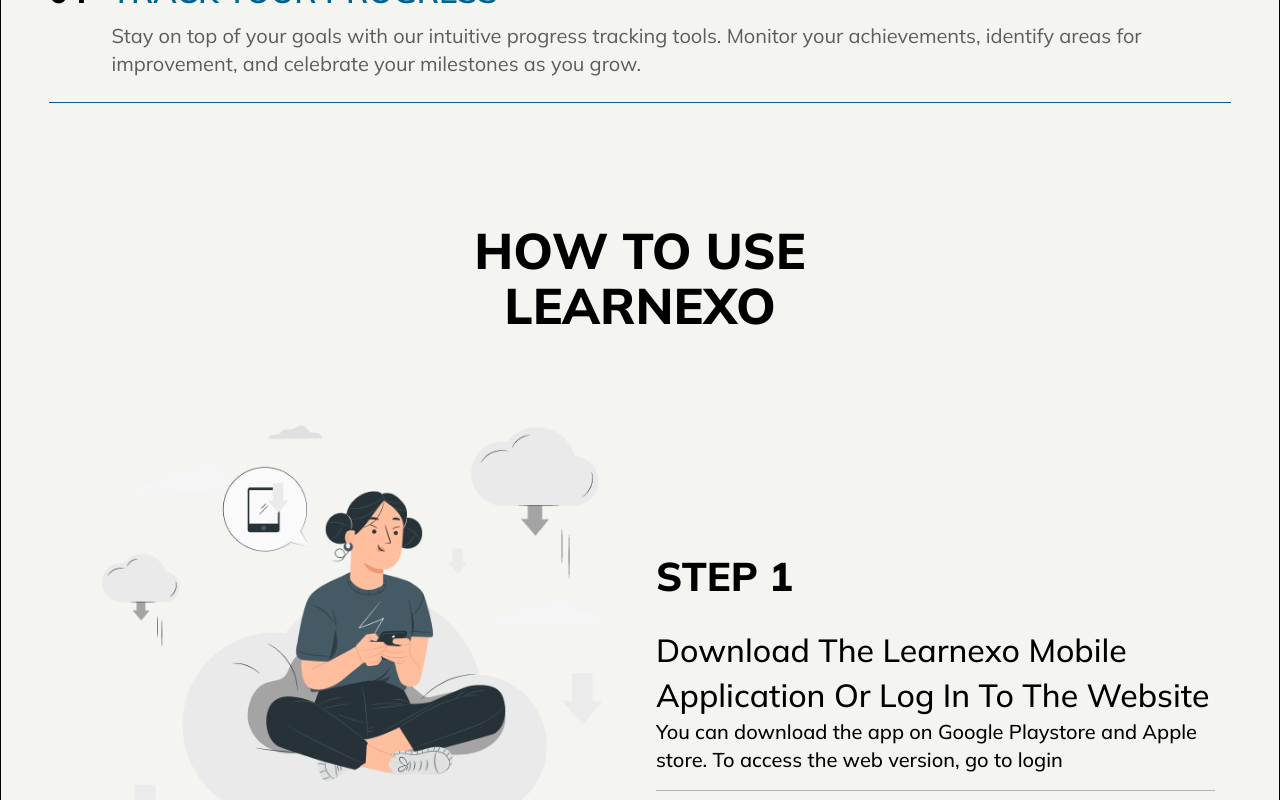
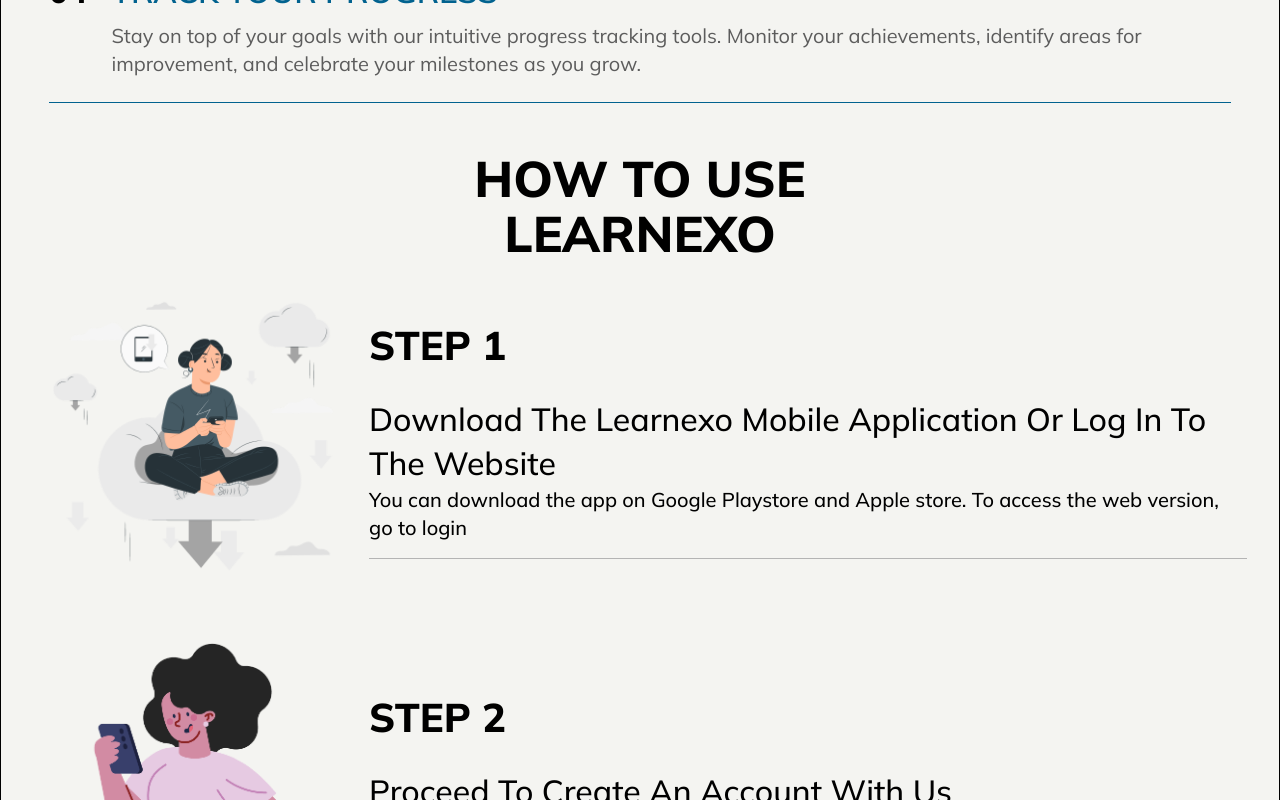
Before and after one commit to Ceejay-777/learNexo, a React (Vite) app: page / in a window 1280 px wide. Shown: the part 1460-2260 px from the top of the page. Built offline with nearby package versions, Linux system fonts and the light colour scheme.

Commit message:
Removing whitespace

```diff
--- a/src/components/StepsToUse.jsx
+++ b/src/components/StepsToUse.jsx
@@ -5,10 +5,10 @@
     <div
       className={`w-full flex flex-col sm:flex-row items-center ${
         reverse && "sm:flex-row-reverse"
-      } gap-4`}
+      } gap-4 `}
     >
-      <img src={image} className="w-1/2 h-full" />
-      <div className="flex flex-col md:gap-4 justify-between md:w-1/2 h-fit border-b-1 border-[#B4B4B4] pb-4 mx-12 sm:mx-0">
+      <img src={image} className="w-1/3 h-full max-w-[320px]" />
+      <div className="flex flex-col md:gap-4 justify-between h-fit border-b-1 border-[#B4B4B4] pb-4 mx-12 sm:mx-0">
         <h3 className="font-extrabold text-xl sm:text-2xl md:text-3xl lg:text-[40px] mb-2 leading-[140%]">
           STEP {index}
         </h3>
--- a/src/sections/About.jsx
+++ b/src/sections/About.jsx
@@ -4,11 +4,11 @@
 const About = () => {
   return (
     <section
-      className="w-screen px-4 sm:px-8 md:px-16 py-12 pb-24 bg-white border"
+      className="w-screen px-4 sm:px-8 md:px-16 py-12 bg-white border"
       id="about"
     >
       <div className="flex flex-col md:flex-row gap-6 md:gap-12 lg:gap-24">
-        <h2 className="text-2xl sm:text-3xl md:4xl lg:text-[64px] font-bold md:font-semibold w-full leading-tight md:mt-12 text-center md:text-left">
+        <h2 className="text-2xl sm:text-3xl md:4xl lg:text-[64px] font-bold w-full leading-tight md:mt-12 text-center md:text-left">
           About us
         </h2>
         <div className="max-w-[655px]">
--- a/src/sections/HowToUse.jsx
+++ b/src/sections/HowToUse.jsx
@@ -28,14 +28,14 @@
 const HowToUse = () => {
   return (
     <section
-      className="flex flex-col items-center justify-center px-4 md:px-16 py-12"
+      className="flex flex-col items-center justify-center px-4 md:px-8 py-6"
       id="howToUse"
     >
-      <h2 className="md:font-extrabold text-2xl md:text-4xl lg:text-[50px] font-bold text-center mb-12 max-w-[555px]">
+      <h2 className="md:font-extrabold text-2xl md:text-4xl lg:text-[50px] font-bold text-center mb-4 max-w-[555px]">
         HOW TO USE LEARNEXO
       </h2>
 
-      <div className="">
+      <div className="flex flex-col gap-4">
         {data.map((oneStep) => {
           const { image, index, step, info } = oneStep;
           return (
@@ -44,7 +44,7 @@
               index={index}
               step={step}
               info={info}
-              reverse={index % 2 === 0}
+              // reverse={index % 2 === 0}
               key={index}
             />
           );
--- a/src/sections/WhatWeDo.jsx
+++ b/src/sections/WhatWeDo.jsx
@@ -27,7 +27,7 @@
 const WhatWeDo = () => {
   return (
     <section
-      className="md:mb-12 flex flex-col justify-center items-center px-4 md:px-12 py-6"
+      className="flex flex-col justify-center items-center px-4 md:px-12 py-6"
       id="services"
     >
       <h2 className="font-bold md:font-extrabold text-2xl md:text-4xl lg:text-[50px] text-center mb-6">
```
